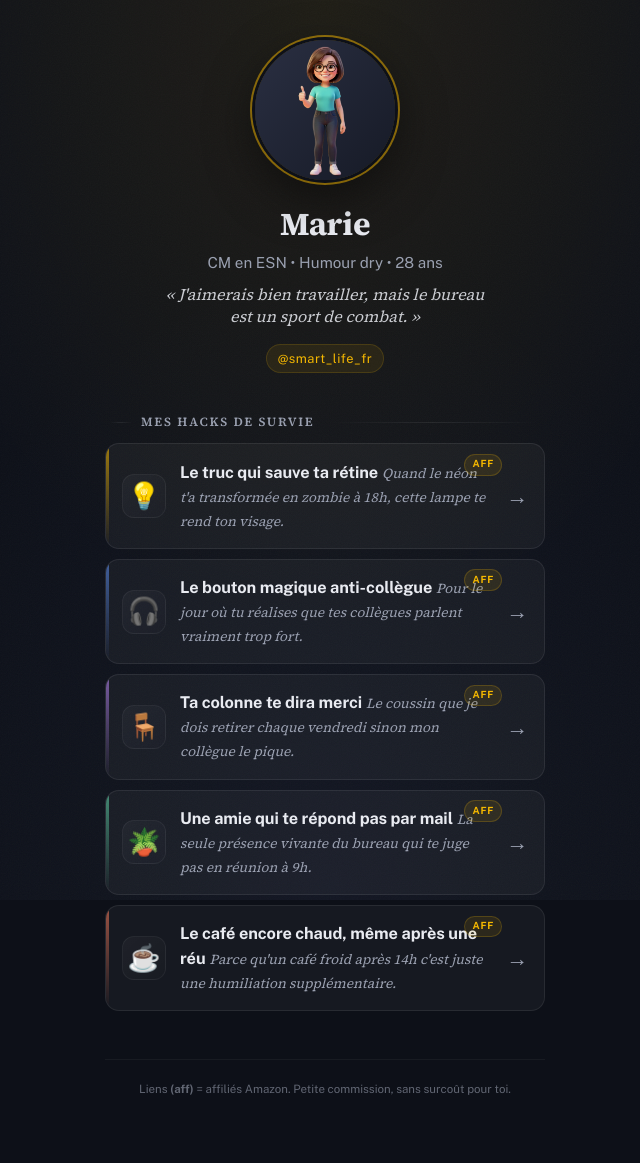
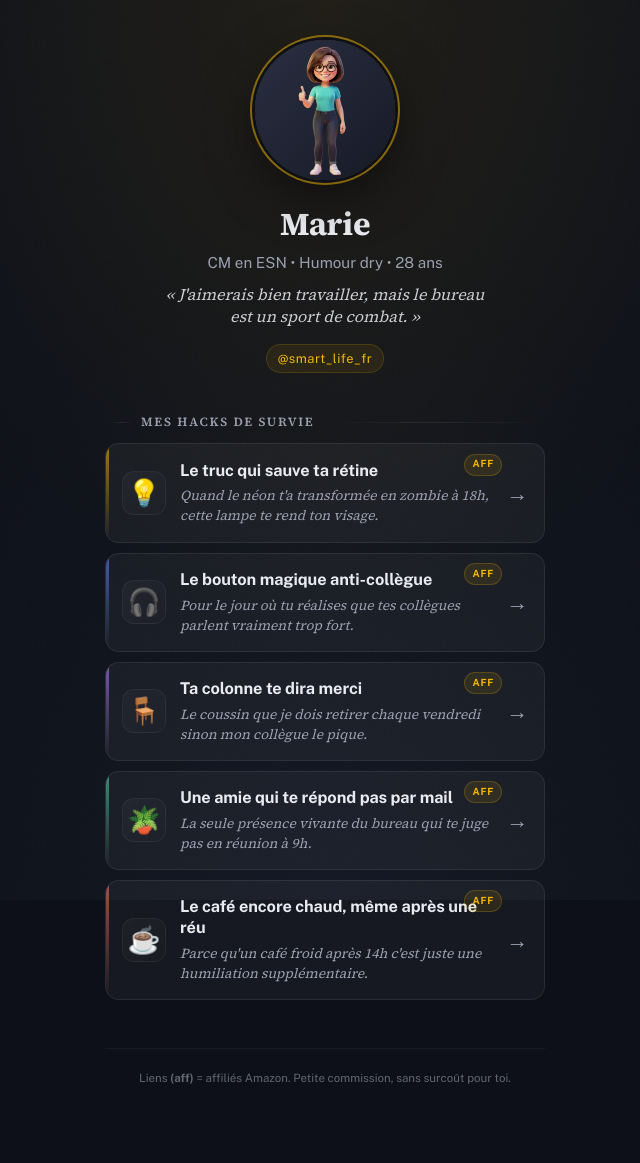
Before and after one commit to rareradar/cfds-pokemon-fr, a Jekyll site: the page built from marie/index.html, in a window 1280 px wide. Shown: the whole page, without its empty margins (315-955 px from the left). Built offline with Jekyll 4.4.1, drawn with Linux system fonts in a browser that asks for light colours.

Commit message:
fix(marie): display:block sur title/pitch pour vrai retour ligne entre les 2
Les <span> par défaut sont inline → titre et pitch s'affichaient sur la même
ligne séparés par un simple espace, illisible. Passage en display:block
+ margin-bottom 0.35rem entre title et pitch pour vraie respiration.

Co-Authored-By: claude-flow <ruv@ruv.net>

```diff
--- a/_layouts/links.html
+++ b/_layouts/links.html
@@ -188,13 +188,16 @@
       min-width: 0;
     }
     .link-card__title {
+      display: block;
       font-weight: 700;
       font-size: 1.02rem;
       color: var(--fg);
-      margin-bottom: 0.18rem;
+      margin-bottom: 0.35rem;
       letter-spacing: -0.005em;
+      line-height: 1.3;
     }
     .link-card__pitch {
+      display: block;
       font-family: 'Source Serif 4', serif;
       font-style: italic;
       font-size: 0.86rem;
```
